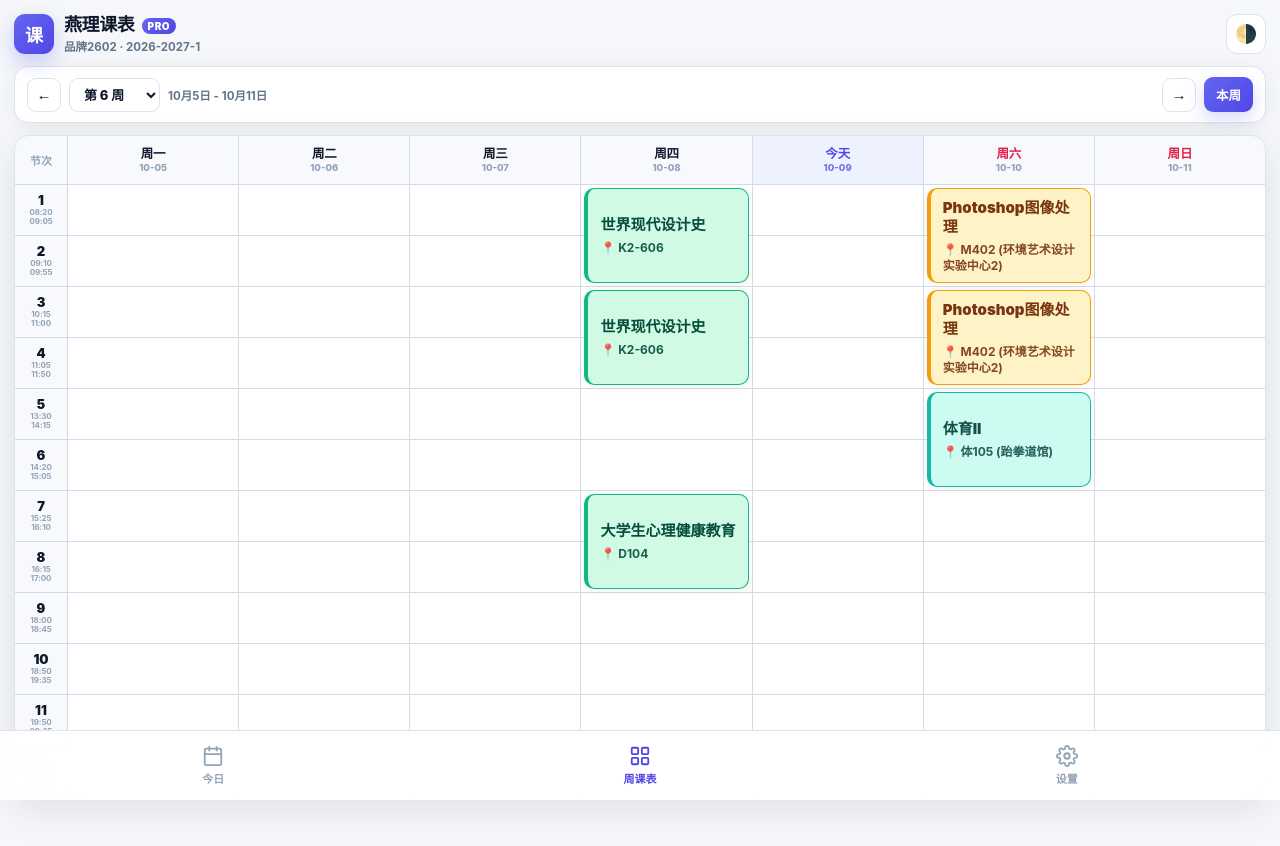
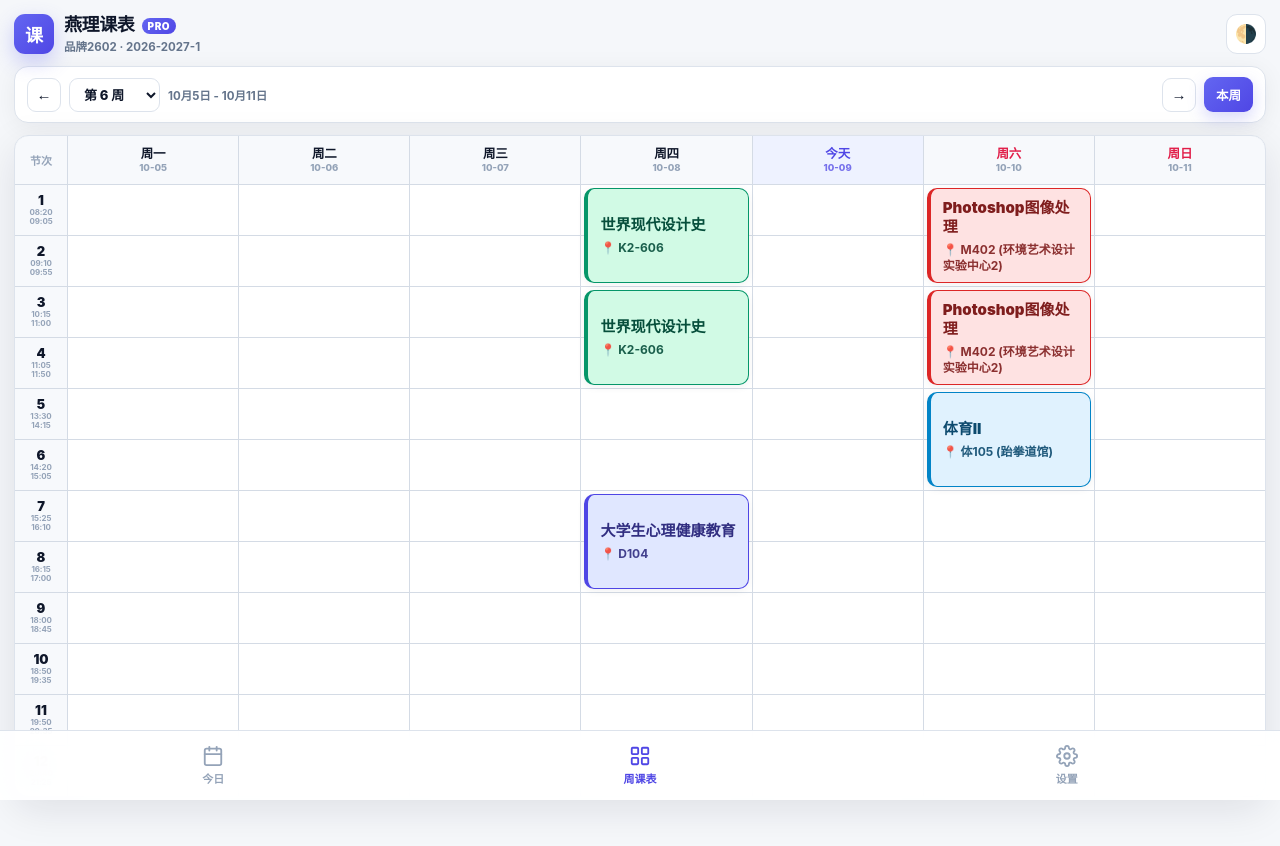
Before and after one commit to www497934928-cpu/coursetable-brand, a plain HTML site: page index.html in a window 1280 px wide. Drawn offline with Linux system fonts and the light colour scheme.

Commit message:
Add files via upload

```diff
--- a/index.html
+++ b/index.html
@@ -556,32 +556,55 @@ function todayDayIndex(){
  * 采用现代莫兰迪色系/UI色板，根据课程名称智能分配颜色
  */
 const palette = [
-  { bg:'#e0e7ff', border:'#6366f1', text:'#312e81' }, // 靛蓝
-  { bg:'#fce7f3', border:'#ec4899', text:'#831843' }, // 粉色
-  { bg:'#d1fae5', border:'#10b981', text:'#064e3b' }, // 翠绿
-  { bg:'#fef3c7', border:'#f59e0b', text:'#78350f' }, // 琥珀
-  { bg:'#dbeafe', border:'#3b82f6', text:'#1e3a8a' }, // 蓝色
-  { bg:'#ede9fe', border:'#8b5cf6', text:'#4c1d95' }, // 紫色
-  { bg:'#ffe4e6', border:'#f43f5e', text:'#881337' }, // 玫瑰
-  { bg:'#ccfbf1', border:'#14b8a6', text:'#134e4a' }, // 青色
+  { bg:'#e0e7ff', border:'#4f46e5', text:'#312e81' }, // 1 靛蓝
+  { bg:'#ffedd5', border:'#f97316', text:'#7c2d12' }, // 2 橙
+  { bg:'#d1fae5', border:'#059669', text:'#064e3b' }, // 3 翠绿
+  { bg:'#fce7f3', border:'#db2777', text:'#831843' }, // 4 玫红
+  { bg:'#e0f2fe', border:'#0284c7', text:'#0c4a6e' }, // 5 天蓝
+  { bg:'#ede9fe', border:'#7c3aed', text:'#4c1d95' }, // 6 紫罗兰
+  { bg:'#ccfbf1', border:'#0d9488', text:'#134e4a' }, // 7 青绿
+  { bg:'#fee2e2', border:'#dc2626', text:'#7f1d1d' }, // 8 红
+  { bg:'#fef3c7', border:'#d97706', text:'#78350f' }, // 9 琥珀
+  { bg:'#ecfccb', border:'#65a30d', text:'#365314' }, // 10 黄绿
+  { bg:'#cffafe', border:'#0891b2', text:'#164e63' }, // 11 青
+  { bg:'#f3e8ff', border:'#a21caf', text:'#581c87' }, // 12 品红
 ];
 const darkPalette = [
-  { bg:'#312e81', border:'#818cf8', text:'#e0e7ff' },
-  { bg:'#831843', border:'#f472b6', text:'#fce7f3' },
-  { bg:'#064e3b', border:'#34d399', text:'#d1fae5' },
-  { bg:'#78350f', border:'#fbbf24', text:'#fef3c7' },
-  { bg:'#1e3a8a', border:'#60a5fa', text:'#dbeafe' },
-  { bg:'#4c1d95', border:'#a78bfa', text:'#ede9fe' },
-  { bg:'#881337', border:'#fb7185', text:'#ffe4e6' },
-  { bg:'#134e4a', border:'#2dd4bf', text:'#ccfbf1' },
+  { bg:'#312e81', border:'#818cf8', text:'#e0e7ff' }, // 1 靛蓝
+  { bg:'#7c2d12', border:'#fb923c', text:'#ffedd5' }, // 2 橙
+  { bg:'#064e3b', border:'#34d399', text:'#d1fae5' }, // 3 翠绿
+  { bg:'#831843', border:'#f472b6', text:'#fce7f3' }, // 4 玫红
+  { bg:'#0c4a6e', border:'#38bdf8', text:'#e0f2fe' }, // 5 天蓝
+  { bg:'#4c1d95', border:'#a78bfa', text:'#ede9fe' }, // 6 紫罗兰
+  { bg:'#134e4a', border:'#2dd4bf', text:'#ccfbf1' }, // 7 青绿
+  { bg:'#7f1d1d', border:'#f87171', text:'#fee2e2' }, // 8 红
+  { bg:'#78350f', border:'#fbbf24', text:'#fef3c7' }, // 9 琥珀
+  { bg:'#365314', border:'#a3e635', text:'#ecfccb' }, // 10 黄绿
+  { bg:'#164e63', border:'#22d3ee', text:'#cffafe' }, // 11 青
+  { bg:'#581c87', border:'#c084fc', text:'#f3e8ff' }, // 12 品红
 ];
 
-function getCourseColorIndex(name) {
+/* 颜色分配缓存：课程名 → 色板下标 */
+let _colorCache = { sig:'', map:new Map() };
+
+function getCourseColorIndex(name){
+  const sig = state.courses.map(c => c.name).join('\u0001');
+  if(sig !== _colorCache.sig){
+    // 按课程名去重 + 排序，依次取色，保证每门课一个独立颜色
+    const names = [...new Set(state.courses.map(c => c.name))]
+      .sort((a, b) => a.localeCompare(b, 'zh-Hans-CN'));
+    const map = new Map();
+    names.forEach((n, i) => map.set(n, i % palette.length));
+    _colorCache = { sig, map };
+  }
+  if(_colorCache.map.has(name)) return _colorCache.map.get(name);
+
+  // 兜底：课程不在当前列表中时用哈希
   let hash = 0;
-  for (let i = 0; i < name.length; i++) {
-    hash = name.charCodeAt(i) + ((hash << 5) - hash);
+  for(let i = 0; i < name.length; i++){
+    hash = (hash * 31 + name.charCodeAt(i)) >>> 0;
   }
-  return Math.abs(hash) % palette.length;
+  return hash % palette.length;
 }
 
 function courseColors(name){
```
